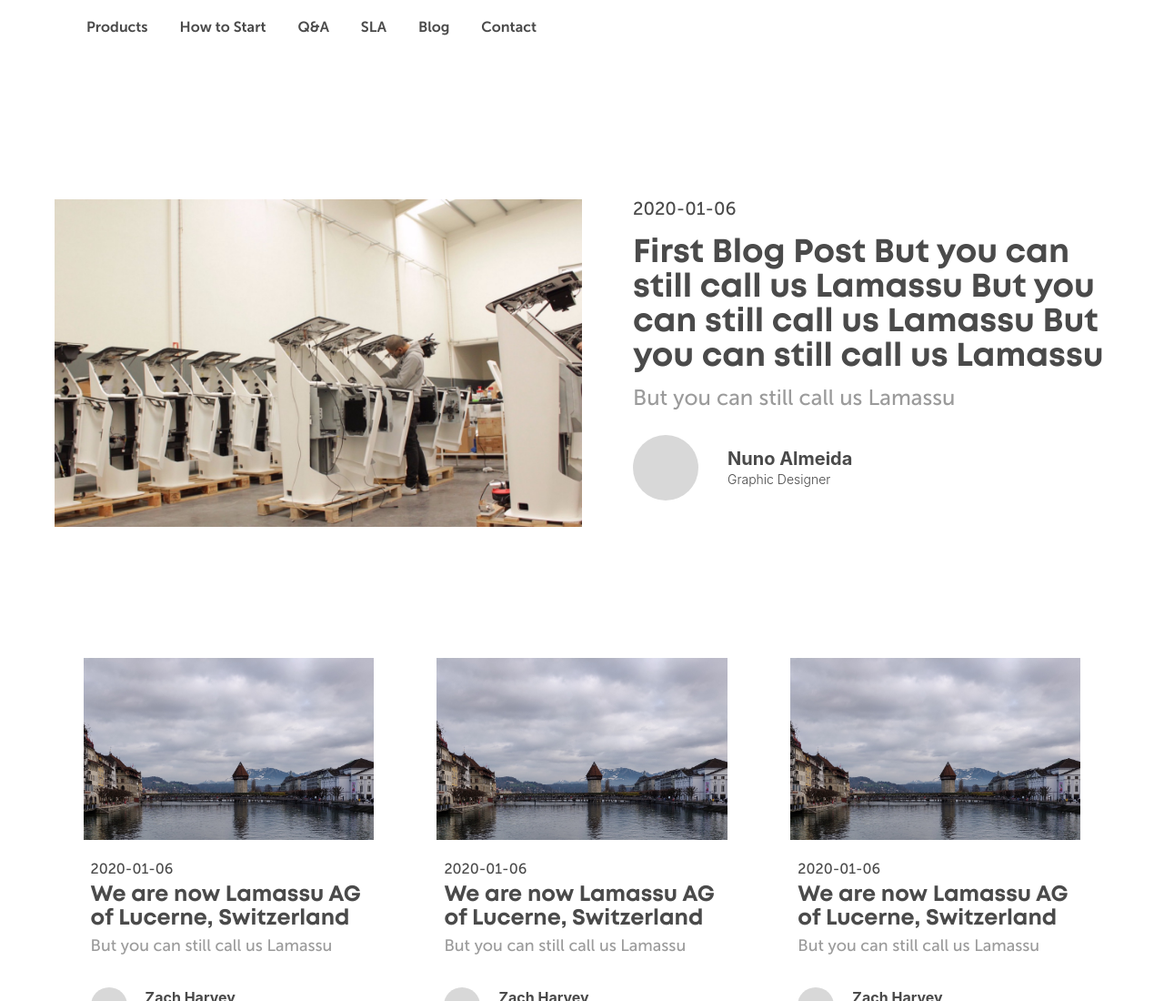
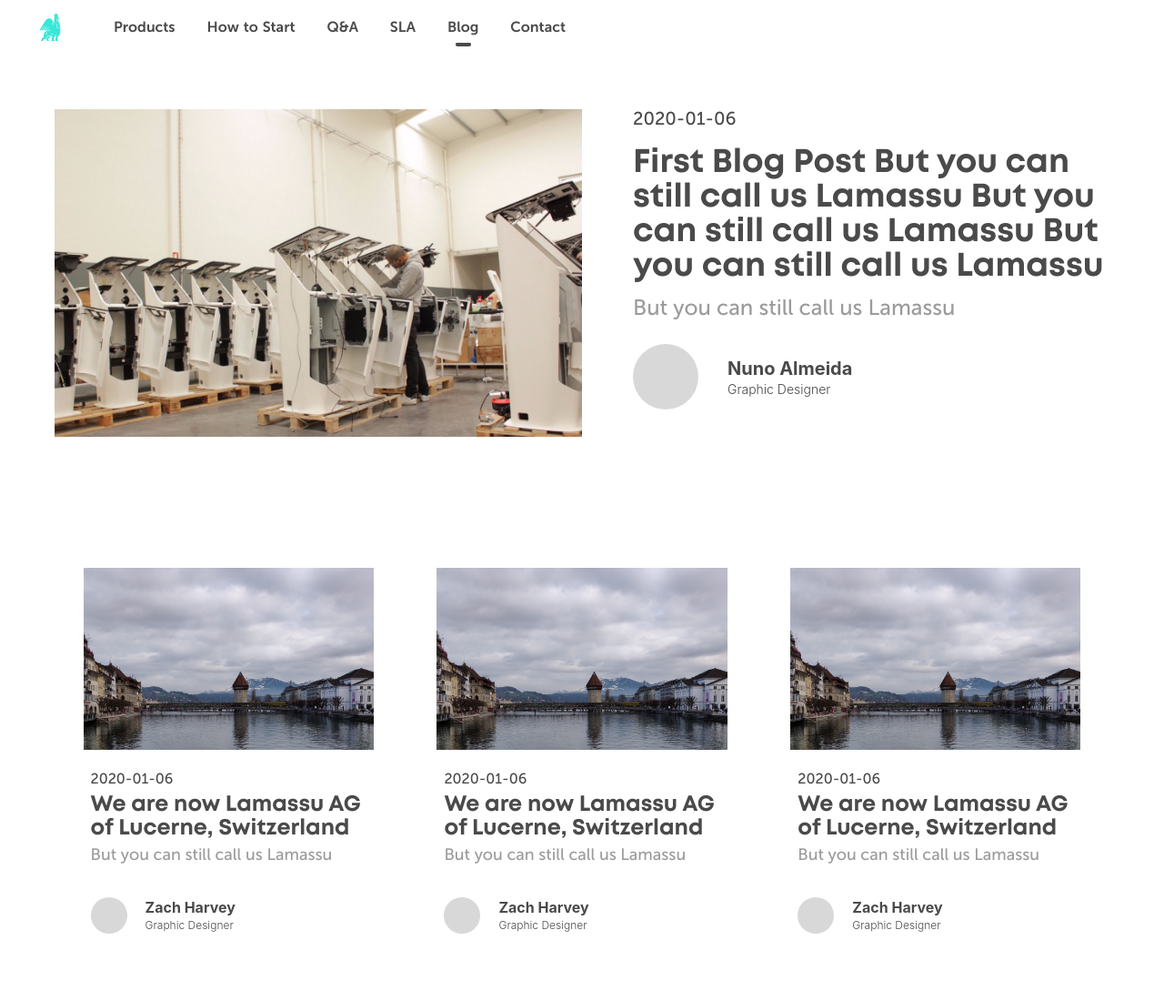
Before and after one commit to nunooalmeida0/lamassu-blog, a Gatsby site: page / in a window 1280 px wide. Shown: the top 1100 px of the page at 91% size. Built offline with nearby package versions, Linux system fonts and the light colour scheme; Gatsby itself is replaced by a stand-in of ours; some packages are replaced by stand-ins of ours.

Commit message:
menu alignment and border bottom

```diff
--- a/src/components/header.js
+++ b/src/components/header.js
@@ -1,30 +1,33 @@
 import { Link } from "gatsby"
 import PropTypes from "prop-types"
 import React from "react"
-import Img from "gatsby-image"
+
 
 const Header = ({ siteTitle }) => (
-<header leftComponent = {{ icon: ''}}>
+  <header>
     <div className="menu-wrapper">
-          <Img className="logo menu-item" src="images/logo.svg" alt="Lamassu logo"/>
+      <a className="menu-item" href="https://lamassu.is">
+        <img className="logo" src={'../../logo.svg'} alt="Lamassu logo"/>
+      </a>
+
       <ul className="header-list">
         <li className="menu-item">
           <a href="https://lamassu.is/products" title="Products">Products</a>
         </li>
         <li className="menu-item">
-              <Link href="https://lamassu.is/how-to-start">How to Start</Link>
+          <a href="https://lamassu.is/how-to-start">How to Start</a>
         </li>
         <li className="menu-item">
-              <Link href="https://lamassu.is/faq">Q&A</Link>
+          <a href="https://lamassu.is/faq">Q&A</a>
         </li>
         <li className="menu-item">
-              <Link href="https://lamassu.is/sla-support">SLA</Link>
+          <a href="https://lamassu.is/sla-support">SLA</a>
         </li>
         <li className="menu-item">
-              <Link href="localhost:8000">Blog</Link>
+          <a className="selected" href="/">Blog</a>
         </li>
         <li className="menu-item">
-              <Link href="https://lamassu.is/Contact">Contact</Link>
+          <a href="https://lamassu.is/products">Contact</a>
         </li>
       </ul>
     </div>
--- a/src/components/layout.scss
+++ b/src/components/layout.scss
@@ -891,30 +891,79 @@ $light-gray: #D8D8D8;
   display: flex;
   font-family: $font-secondary;
   font-weight: 700;
+  height: 60px;
+  word-spacing: 1px;
+  position: fixed;
+  z-index:500;
+  top:0;
+  left: 0;
+  right: 0;
+  background-color: white;
 
   .logo{
-    padding-left: 40px;
     width: 30px;
     height: 30px;
+    margin:0 auto;
+    vertical-align: middle;
+  }
+
+  .menu-item{
+    vertical-align: middle;
+    display: flex;
+    align-items: center;
+    cursor: pointer;
+    position: relative;
   }
 
   ul {
+    margin-bottom: 0;
+    padding-bottom: 0;
     margin-left: 0;
     display: flex;
 
     li{
+      margin-bottom: 0;
+      padding-bottom: 0;
       font-size: 16px;
-      line-height: 60px;
+      //line-height: 60px;
       list-style-type: none;
       padding-left: 35px;
       a {
         color: #4a4a4a;
         position: relative;
         text-decoration: none;
+
+        &:hover:after{
+          margin-bottom:0;
+          border-bottom: 4px solid #4a4a4a;
+          width: 50%;
+          margin-left: -25%;
+        }
+        &:after{
+          content: "";
+          display: block;
+          background: #4a4a4a;
+          width: 0;
+          height: 4px;
+          left: 50%;
+          margin-left: 0;
+          bottom: -8px;
+          position: absolute;
+          border-radius: 1000px;
+          -webkit-transition: all .2s cubic-bezier(.95,.1,.45,.94);
+          transition: all .2s cubic-bezier(.95,.1,.45,.94);
+          }
+          &.selected:after{
+            margin-bottom:0;
+            border-bottom: 4px solid #4a4a4a;
+            width: 50%;
+            margin-left: -25%;
+          }
       }
       &:first-child{
         padding-left: 55px;
       }
+
     }
   }
 }
```
Also changed, not shown: static/logo.svg (added). Lines whose indentation alone changed are shown as unchanged.
